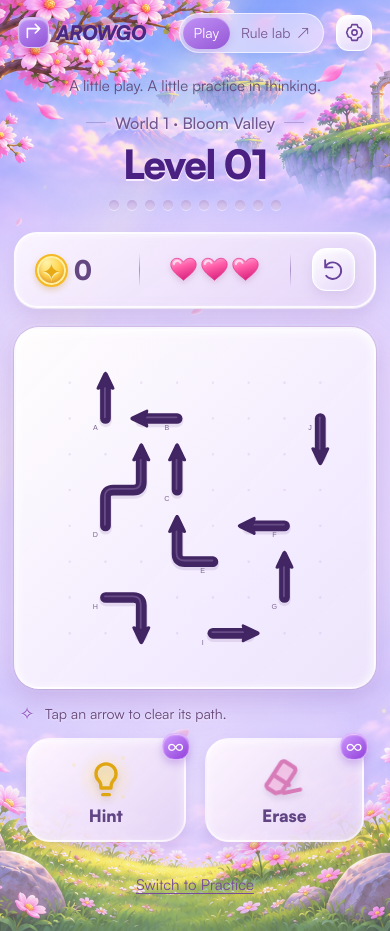
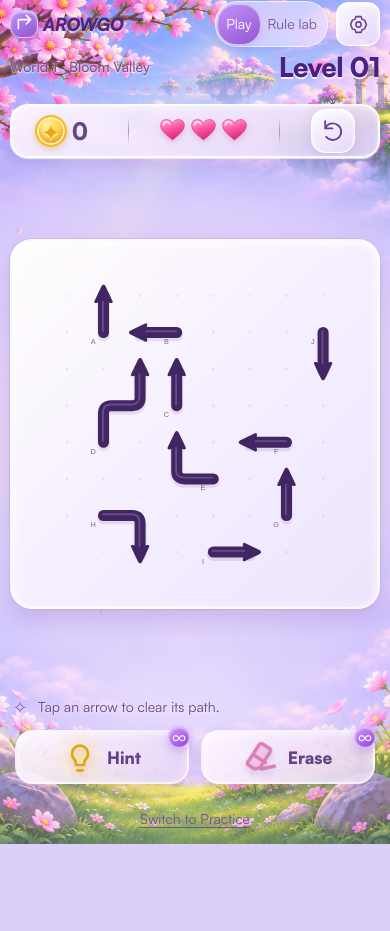
Before and after one commit to Z-A-R-R-O/Veyminore, a React (Vite) app in the folder products/interfrozt/games/arowgo/: page / in a window 390 px wide. After the commit the page ends 844 px from the top, so only its background shows below. Built offline with nearby package versions, Linux system fonts and the light colour scheme.

Commit message:
Fit mobile gameplay to the viewport with responsive board and controls

```diff
--- a/products/interfrozt/games/arowgo/src/ui/App.tsx
+++ b/products/interfrozt/games/arowgo/src/ui/App.tsx
@@ -28,6 +28,20 @@ export function App({ controller }: { controller: Controller }) {
   const [pulse, setPulse] = useState({ id: 0, kind: "idle" });
   const [celebrating, setCelebrating] = useState(false);
   const boardRef = useRef<BoardHandle | null>(null);
+  const boardRegion = useRef<HTMLDivElement>(null);
+  useEffect(() => {
+    const region = boardRegion.current;
+    if (!region) return;
+    const observer = new ResizeObserver(([entry]) => {
+      const { width, height } = entry.contentRect;
+      region.style.setProperty(
+        "--board-size",
+        `${Math.max(0, Math.min(width, height))}px`,
+      );
+    });
+    observer.observe(region);
+    return () => observer.disconnect();
+  }, []);
   const cooldown = useRef(0),
     timer = useRef<ReturnType<typeof setTimeout> | undefined>(undefined);
   const hintTimer = useRef<ReturnType<typeof setTimeout> | undefined>(
@@ -193,6 +207,8 @@ export function App({ controller }: { controller: Controller }) {
   return (
     <div
       className="app-shell"
+      data-view={lab ? "lab" : "play"}
+      data-status={state.status}
       data-motion={motion.reduced ? "reduced" : "full"}
       data-effects={motion.rich ? "rich" : "subtle"}
       data-paused={motion.hidden ? "true" : "false"}
@@ -341,7 +357,10 @@ export function App({ controller }: { controller: Controller }) {
                 ))}
               </div>
             )}
-            <div className={`board-wrap ${eraseMode ? "erase-selection" : ""}`}>
+            <div
+              ref={boardRegion}
+              className={`board-wrap ${eraseMode ? "erase-selection" : ""}`}
+            >
               <div className="board-rim" />
               <Board
                 apiRef={boardRef}
--- a/products/interfrozt/games/arowgo/src/ui/style.css
+++ b/products/interfrozt/games/arowgo/src/ui/style.css
@@ -2221,3 +2221,427 @@ main {
     transform: translateX(6px) rotate(-12deg);
   }
 }
+
+/* Mobile is a viewport-sized game surface, not a scrolling document. */
+@media (max-width: 900px) and (pointer: coarse), (max-width: 680px) {
+  html,
+  body,
+  #root {
+    width: 100%;
+    height: 100%;
+    overflow: hidden;
+    overscroll-behavior: none;
+  }
+  .app-shell {
+    height: 100dvh;
+    min-height: 0;
+    display: flex;
+    flex-direction: column;
+    overflow: hidden;
+    padding: env(safe-area-inset-top) max(10px, env(safe-area-inset-right))
+      max(6px, env(safe-area-inset-bottom)) max(10px, env(safe-area-inset-left));
+  }
+  .topbar {
+    height: 48px;
+    min-height: 48px;
+    padding: 0;
+    gap: 8px;
+    flex-shrink: 0;
+  }
+  .wordmark {
+    font-size: 19px;
+    gap: 5px;
+  }
+  .brand-icon {
+    width: 28px;
+    height: 28px;
+  }
+  .topbar nav {
+    padding: 2px;
+  }
+  .topbar nav button {
+    font-size: 14px;
+    min-height: 40px;
+    padding: 6px 10px;
+  }
+  .topbar .settings-button {
+    width: 44px;
+    height: 44px;
+  }
+  .app-shell main {
+    display: flex;
+    flex-direction: column;
+    flex: 1;
+    min-height: 0;
+  }
+  .game-motto {
+    display: none;
+  }
+  .level-heading {
+    margin: 4px 0 8px;
+    flex-shrink: 0;
+    display: grid;
+    grid-template-columns: 1fr auto;
+    align-items: center;
+    gap: 4px 10px;
+  }
+  .world-label {
+    font-size: 14px;
+    justify-content: flex-start;
+  }
+  .world-label > span {
+    display: none;
+  }
+  .level-heading h1 {
+    font-size: 27px;
+    margin: 0;
+    letter-spacing: -0.5px;
+    grid-column: 2;
+    grid-row: 1;
+  }
+  .progress-dots {
+    height: 10px;
+    grid-column: 1/-1;
+    gap: 7px;
+  }
+  .progress-dots span {
+    width: 7px;
+    height: 7px;
+  }
+  .play-layout {
+    width: 100%;
+    max-width: 580px;
+    flex: 1;
+    min-height: 0;
+    margin: 0 auto;
+    display: flex;
+  }
+  .game-card {
+    width: 100%;
+    height: 100%;
+    min-height: 0;
+    display: flex;
+    flex-direction: column;
+    gap: 6px;
+  }
+  .hud {
+    height: 54px;
+    min-height: 54px;
+    margin: 0;
+    padding: 4px 10px;
+    border-radius: 18px;
+    flex-shrink: 0;
+  }
+  .hud .icon-button {
+    width: 44px;
+    height: 44px;
+    min-width: 44px;
+  }
+  .hud .coin {
+    width: 32px;
+    height: 32px;
+  }
+  .balance strong {
+    font-size: 24px;
+  }
+  .hearts {
+    gap: 4px;
+  }
+  .heart-token {
+    width: 27px;
+    height: 27px;
+  }
+  .hud-divider {
+    height: 28px;
+  }
+  .board-wrap {
+    flex: 1;
+    min-height: 0;
+    width: 100%;
+
+    display: grid;
+    place-items: center;
+    animation: none;
+  }
+  .board {
+    width: var(--board-size, 100%);
+    height: var(--board-size, 100%);
+    aspect-ratio: 1;
+    flex-shrink: 0;
+    border-radius: 22px;
+    touch-action: none;
+  }
+  .board-rim,
+  .board-scan {
+    inset: auto;
+    width: var(--board-size, 100%);
+    height: var(--board-size, 100%);
+    border-radius: 22px;
+  }
+  .feedback {
+    flex-shrink: 0;
+    min-height: 34px;
+    max-height: 42px;
+    margin: 0;
+    padding: 2px 0;
+    line-height: 1.25;
+    font-size: 14px;
+  }
+  .tool-tray {
+    width: 100%;
+    max-width: 460px;
+    padding: 0 5px;
+    gap: 12px;
+    flex-shrink: 0;
+    margin: 0 auto;
+  }
+  .tool-card {
+    height: 54px;
+    min-height: 54px;
+    padding: 4px 12px;
+    flex-direction: row;
+    gap: 10px;
+    border-radius: 18px;
+  }
+  .tool-art {
+    height: 34px;
+    width: 34px;
+  }
+  .tool-art svg {
+    height: 32px;
+    width: 32px;
+  }
+  .tool-card strong {
+    font-size: 17px;
+  }
+  .tool-badge {
+    width: 22px;
+    height: 22px;
+    font-size: 17px;
+    right: -3px;
+    top: -6px;
+  }
+  .card-footer {
+    margin: 0;
+    min-height: 38px;
+    flex-shrink: 0;
+    display: flex;
+    align-items: center;
+    justify-content: center;
+  }
+  .card-footer button {
+    min-height: 38px;
+    padding: 6px 12px;
+    font-size: 14px;
+  }
+  .card-footer > span {
+    font-size: 12px;
+  }
+  .result-overlay {
+    position: fixed;
+    inset: max(8px, env(safe-area-inset-top))
+      max(8px, env(safe-area-inset-right)) max(8px, env(safe-area-inset-bottom))
+      max(8px, env(safe-area-inset-left));
+    z-index: 30;
+    border-radius: 24px;
+    padding: 20px;
+  }
+  .result-overlay .primary-button,
+  .result-overlay .text-button {
+    min-height: 44px;
+  }
+  .modal-shade {
+    padding: max(8px, env(safe-area-inset-top)) 10px
+      max(8px, env(safe-area-inset-bottom));
+  }
+  .modal {
+    max-height: 100%;
+    overflow: auto;
+    overscroll-behavior: contain;
+  }
+  .lab-header {
+    flex-shrink: 0;
+    padding: 8px;
+  }
+  .lab-header h2 {
+    font-size: 18px;
+  }
+  .fixture-tabs {
+    flex-shrink: 0;
+    display: flex;
+    flex-wrap: nowrap;
+    overflow-x: auto;
+    max-height: 44px;
+  }
+  .fixture-tabs button {
+    flex-shrink: 0;
+    min-height: 40px;
+  }
+  .lab-explanation {
+    flex-shrink: 0;
+    padding: 8px;
+    max-height: 100px;
+    overflow: auto;
+  }
+  .lab-explanation small {
+    display: none;
+  }
+}
+@media (max-width: 900px) and (max-height: 500px) and (orientation: landscape) and (pointer: coarse) {
+  .topbar {
+    height: 44px;
+    min-height: 44px;
+  }
+  .level-heading {
+    margin: 0 0 4px;
+    display: flex;
+    justify-content: space-between;
+  }
+  .level-heading h1 {
+    font-size: 22px;
+  }
+  .progress-dots {
+    display: none;
+  }
+  .play-layout {
+    max-width: none;
+  }
+  [data-view="play"] .game-card {
+    display: grid;
+    grid-template-columns: minmax(0, 1fr) 180px;
+    grid-template-rows: 50px minmax(32px, 1fr) 54px 38px;
+    gap: 6px 12px;
+  }
+  [data-view="play"] .board-wrap {
+    grid-column: 1;
+    grid-row: 1/5;
+    height: 100%;
+  }
+  [data-view="play"] .hud {
+    grid-column: 2;
+    grid-row: 1;
+    height: 50px;
+    min-height: 50px;
+    padding: 2px 5px;
+  }
+  [data-view="play"] .feedback {
+    grid-column: 2;
+    grid-row: 2;
+    font-size: 13px;
+    max-height: none;
+    align-self: center;
+  }
+  [data-view="play"] .tool-tray {
+    grid-column: 2;
+    grid-row: 3;
+    gap: 6px;
+    padding: 0;
+  }
+  [data-view="play"] .card-footer {
+    grid-column: 2;
+    grid-row: 4;
+  }
+  .hud .coin {
+    width: 24px;
+    height: 24px;
+  }
+  .balance strong {
+    font-size: 20px;
+  }
+  .heart-token {
+    width: 20px;
+    height: 22px;
+  }
+  .hud-divider {
+    display: none;
+  }
+  .tool-card {
+    padding: 4px;
+    gap: 2px;
+    flex-direction: column;
+  }
+  .tool-art,
+  .tool-art svg {
+    width: 24px;
+    height: 24px;
+  }
+  .tool-card strong {
+    font-size: 14px;
+  }
+  .result-overlay {
+    padding: 10px;
+  }
+  .result-overlay .result-symbol {
+    font-size: 24px;
+  }
+  .result-overlay h2,
+  .win-result h2 {
+    font-size: 26px;
+    margin: 2px 0;
+  }
+  .result-overlay .result-stars {
+    font-size: 28px;
+    margin: 2px 0;
+  }
+  .result-overlay .encouragement {
+    margin-bottom: 6px;
+  }
+  .win-moment {
+    gap: 3px;
+    margin: 4px 0;
+  }
+}
+
+@media (max-width: 900px) and (pointer: coarse), (max-width: 680px) {
+  .app-shell main {
+    width: 100%;
+    max-width: none;
+    margin: 0;
+    padding: 0;
+  }
+  .topbar {
+    width: 100%;
+    max-width: none;
+    margin: 0;
+  }
+  .topbar nav {
+    white-space: nowrap;
+  }
+  .topbar nav span {
+    display: none;
+  }
+  .topbar nav button {
+    padding: 6px 8px;
+  }
+  .wordmark {
+    font-size: 18px;
+  }
+  .balance,
+  .hearts {
+    min-width: 0;
+  }
+  .hud .balance {
+    gap: 5px;
+  }
+  .hud-divider {
+    margin: 0 5px;
+  }
+}
+@media (max-width: 900px) and (max-height: 500px) and (orientation: landscape) and (pointer: coarse) {
+  .hud .coin {
+    font-size: 19px;
+    flex-shrink: 0;
+  }
+  .hud .hearts {
+    gap: 2px;
+  }
+}
+
+@media (max-width: 900px) and (pointer: coarse), (max-width: 680px) {
+  .board-wrap {
+    isolation: auto;
+  }
+  .app-shell[data-view="play"]:not([data-status="playing"]) main {
+    z-index: 10;
+  }
+}
```
Also changed, not shown: 12 other files (tests, documents, lock files or other folders).
